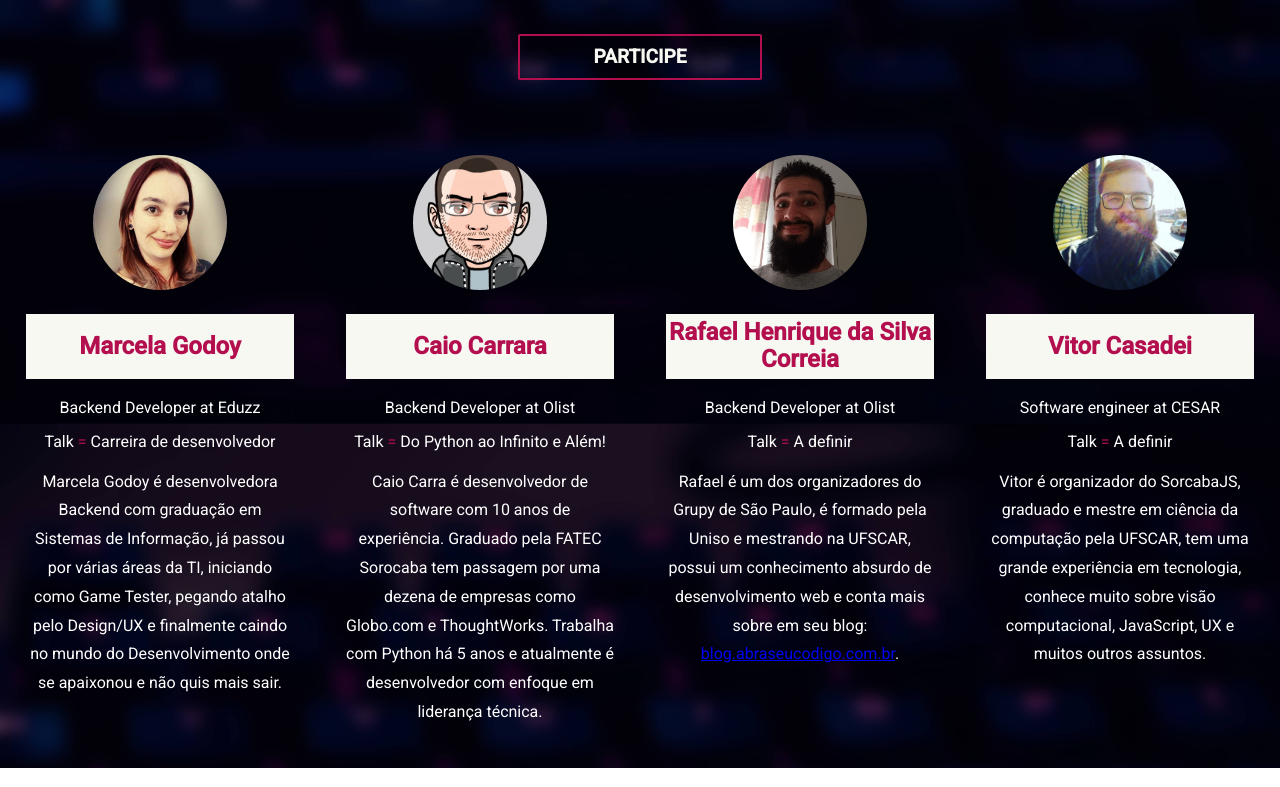
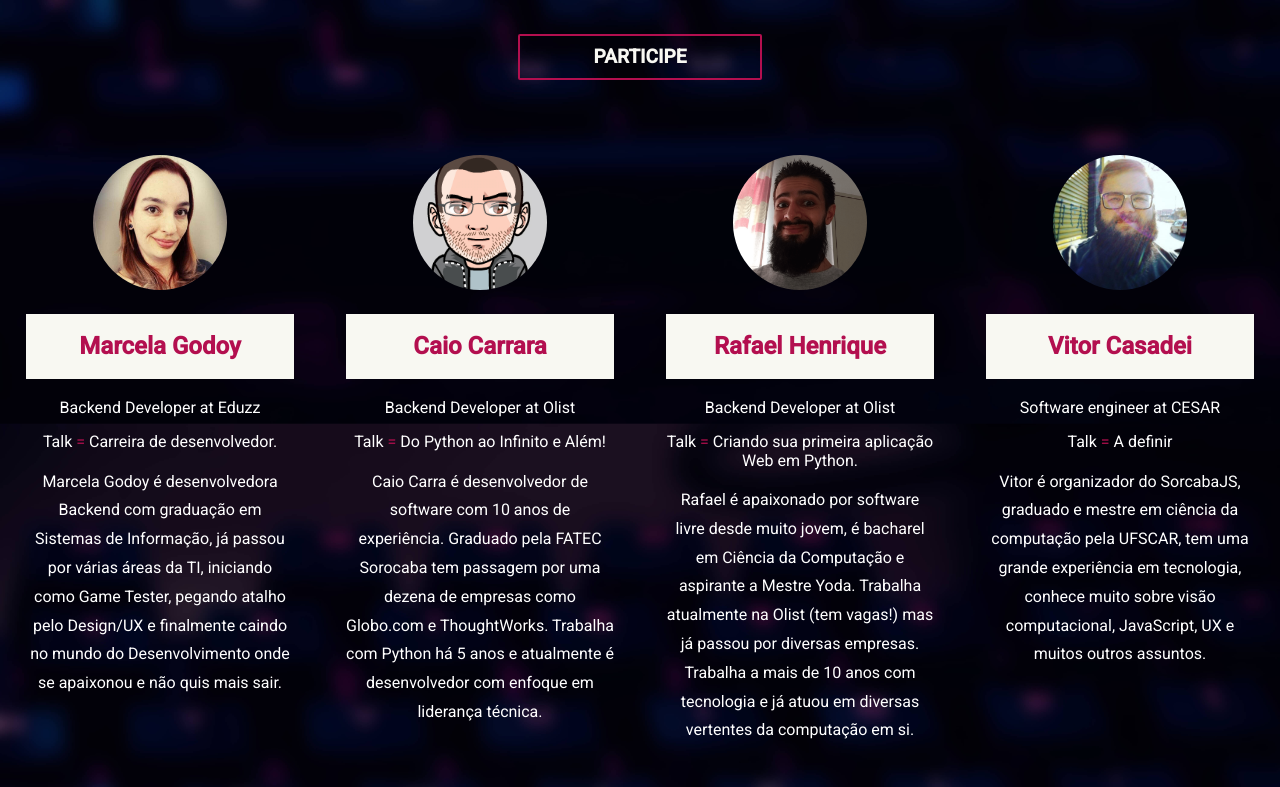
Before and after one commit to castelolabs/castelolabs.github.io, a website: page index.html in a window 1280 px wide. Shown: the part 384-1171 px from the top of the page. Drawn offline with Linux system fonts and the light colour scheme.

Commit message:
Adiciona Talk Rafael

```diff
--- a/index.html
+++ b/index.html
@@ -60,7 +60,7 @@
                   <img src="img/marcela.jpg" class="speaker-img">
                   <h2 class="talk-person"><a href="https://github.com/marcelagodoy" class="link" target="_blank">Marcela Godoy</a></h2>
                   Backend Developer at Eduzz
-                  <p class="talk-title">Talk <span class="equal"> = </span> Carreira de desenvolvedor</p>
+                  <p class="talk-title">Talk <span class="equal"> = </span> Carreira de desenvolvedor.</p>
                   <p class="talk-bio">Marcela Godoy é desenvolvedora Backend com graduação em Sistemas de Informação, já passou por várias áreas da TI, iniciando como Game Tester, pegando atalho pelo Design/UX e finalmente caindo no mundo do Desenvolvimento onde se apaixonou e não quis mais sair.</p>
                 </div>
                 <div class="talk">
@@ -72,10 +72,10 @@
                 </div>
                 <div class="talk">
                   <img src="img/rafael.png" class="speaker-img">
-                  <h2 class="talk-person"><a href="https://github.com/rafaelhenrique" class="link" target="_blank">Rafael Henrique da Silva Correia</a></h2>
+                  <h2 class="talk-person"><a href="https://github.com/rafaelhenrique" class="link" target="_blank">Rafael Henrique</a></h2>
                   Backend Developer at Olist
-                  <p class="talk-title">Talk <span class="equal"> = </span> A definir</p>
-                  <p class="talk-bio">Rafael é um dos organizadores do Grupy de São Paulo, é formado pela Uniso e mestrando na UFSCAR, possui um conhecimento absurdo de desenvolvimento web e conta mais sobre em seu blog: <a href="https://blog.abraseucodigo.com.br/" class="simple-link">blog.abraseucodigo.com.br</a>.</p>
+                  <p class="talk-title">Talk <span class="equal"> = </span> Criando sua primeira aplicação Web em Python.</p>
+                  <p class="talk-bio">Rafael é apaixonado por software livre desde muito jovem, é bacharel em Ciência da Computação e aspirante a Mestre Yoda. Trabalha atualmente na Olist (tem vagas!) mas já passou por diversas empresas. Trabalha a mais de 10 anos com tecnologia e já atuou em diversas vertentes da computação em si.</p>
                 </div>
                 <div class="talk">
                   <img src="img/casadei.jpeg" alt="" class="speaker-img">
```
